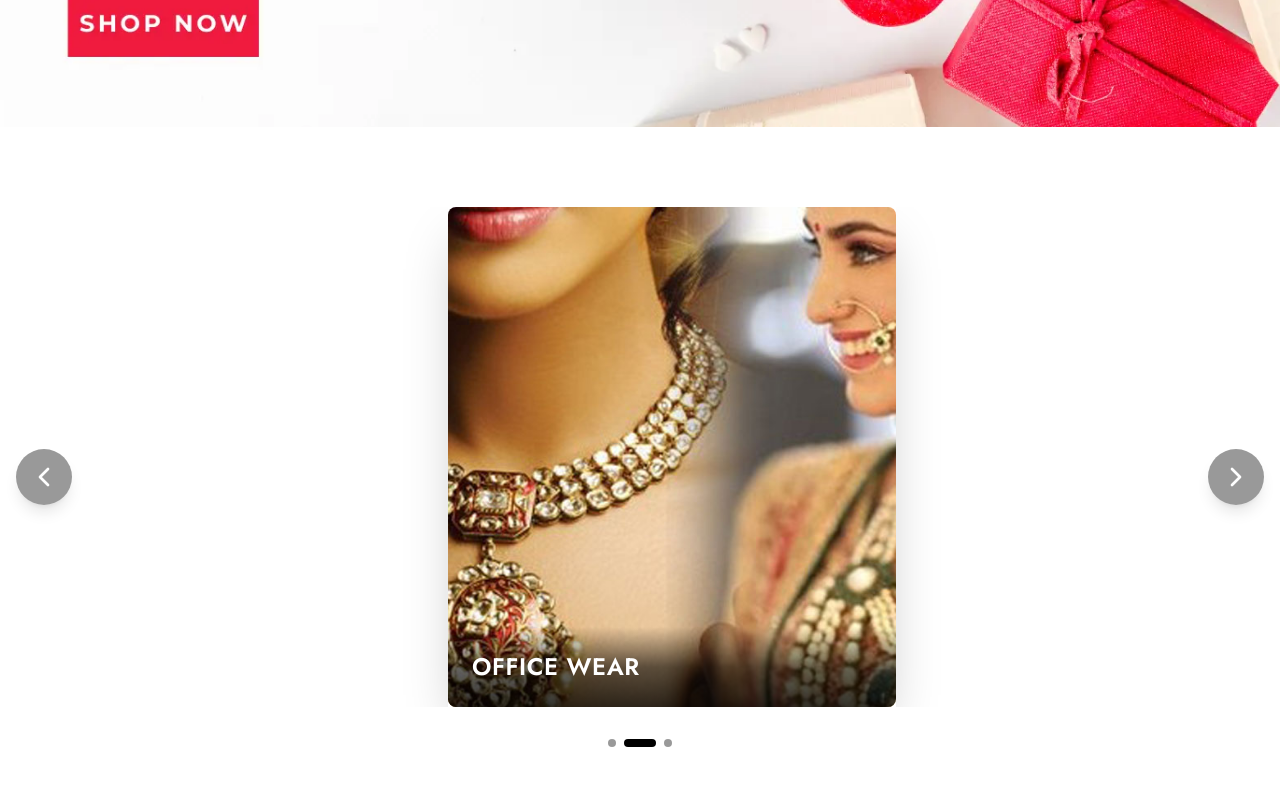
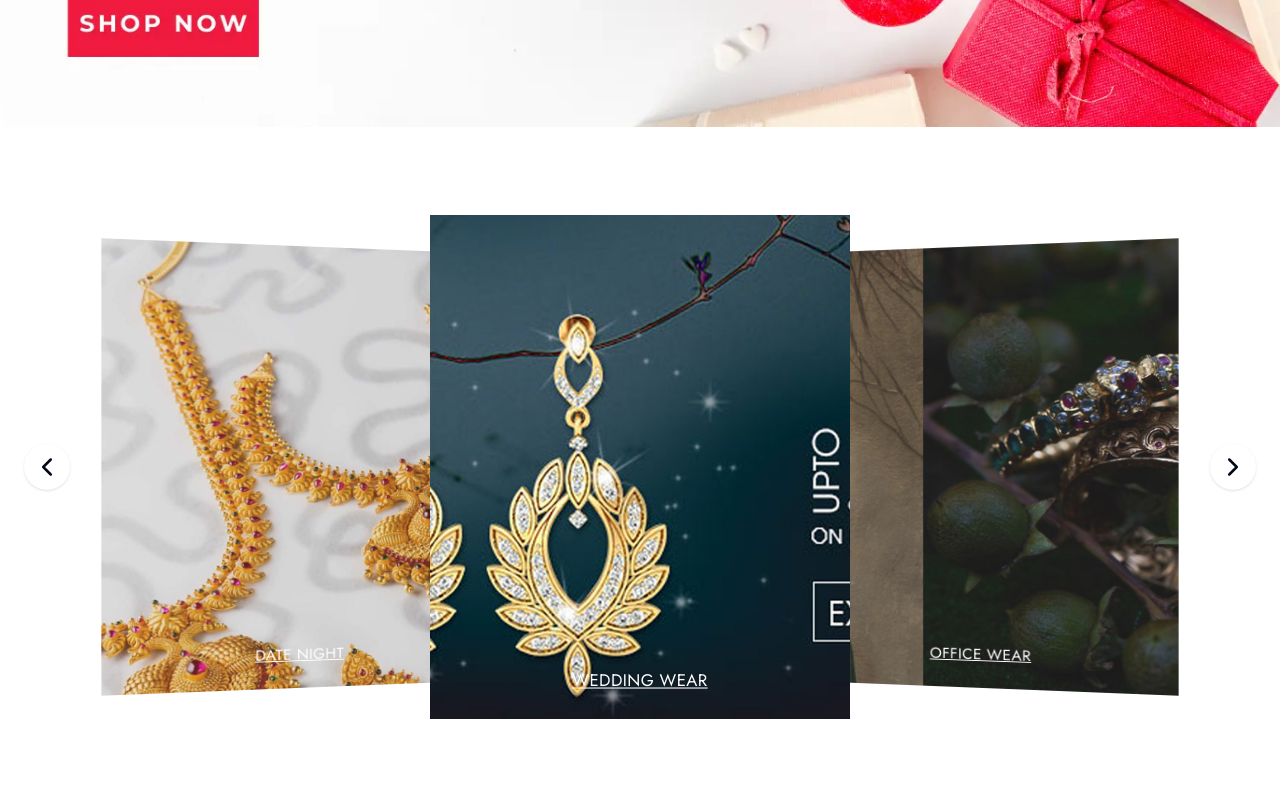
Before and after one commit to Michaelanand123singh/jewellery, a Next.js app: page / in a window 1280 px wide. Shown: the part 2200-3000 px from the top of the page. Built offline with nearby package versions, Linux system fonts and the light colour scheme; no server answers; the database is empty.

Commit message:
carousal update

```diff
--- a/components/home/FeaturedProducts.tsx
+++ b/components/home/FeaturedProducts.tsx
@@ -5,177 +5,129 @@ import Image from "next/image";
 import { ChevronLeft, ChevronRight } from "lucide-react";
 import { useEffect, useState } from "react";
 
-const featuredItems = [
-  {
-    id: 1,
-    image: "/img/slider/1.jpg",
-    label: "DAILY WEAR",
-  },
-  {
-    id: 2,
-    image: "/img/slider/2.jpg",
-    label: "OFFICE WEAR",
-  },
-  {
-    id: 3,
-    image: "/img/slider/3.jpg",
-    label: "PARTY WEAR",
-  },
+const items = [
+  { id: 1, image: "/img/slider/1.jpg", label: "PARTY WEAR" },
+  { id: 2, image: "/img/slider/2.jpg", label: "DAY OUT" },
+  { id: 3, image: "/img/slider/3.jpg", label: "DATE NIGHT" },
+  { id: 4, image: "/img/slider/4.jpg", label: "WEDDING WEAR" },
+  { id: 5, image: "/img/slider/5.jpg", label: "OFFICE WEAR" },
+  { id: 6, image: "/img/slider/6.jpg", label: "DAILY WEAR" },
 ];
 
 export default function FeaturedProducts() {
-  const [currentIndex, setCurrentIndex] = useState(0);
-  const [mounted, setMounted] = useState(false);
+  const [active, setActive] = useState(1);
+  const total = items.length;
+
+  const prev = () => setActive((i) => (i - 1 + total) % total);
+  const next = () => setActive((i) => (i + 1) % total);
 
   useEffect(() => {
-    setMounted(true);
+    const timer = setInterval(next, 5000);
+    return () => clearInterval(timer);
   }, []);
 
-  useEffect(() => {
-    if (!mounted) return;
-    const interval = setInterval(() => {
-      setCurrentIndex((prev) => (prev + 1) % featuredItems.length);
-    }, 5000);
-    return () => clearInterval(interval);
-  }, [mounted]);
+  return (
+    <section className="relative bg-white py-20 overflow-hidden">
 
-  const goPrev = () => {
-    setCurrentIndex((prev) => (prev - 1 + featuredItems.length) % featuredItems.length);
-  };
+      {/* 3D Carousel Container */}
 
-  const goNext = () => {
-    setCurrentIndex((prev) => (prev + 1) % featuredItems.length);
-  };
-
-  if (!mounted) return null;
-
-  // Calculate transform for horizontal scrolling
-  const translateX = -(currentIndex * (100 / featuredItems.length));
-
-  return (
-    <section className="relative w-full overflow-hidden bg-background py-12 sm:py-16 md:py-20">
-      <div className="w-full">
-        {/* 3D Carousel Container */}
-        <div className="relative" style={{ perspective: "1200px" }}>
-          {/* Left Arrow */}
+      <div className="relative max-w-7xl mx-auto flex items-center justify-center">
+        {/* LEFT ARROW */}
         <button
-            type="button"
-            aria-label="Previous slide"
-            onClick={goPrev}
-            className="absolute left-4 top-1/2 -translate-y-1/2 z-30 rounded-full bg-black/40 hover:bg-black/60 text-white p-3 backdrop-blur-sm transition-all shadow-lg"
+          onClick={prev}
+          className="absolute left-6 z-30 bg-white rounded-full shadow p-2"
+          aria-label="Previous"
         >
-            <ChevronLeft className="h-6 w-6 sm:h-8 sm:w-8" />
+          <ChevronLeft size={30} />
         </button>
 
-          {/* Horizontal Scrolling Carousel - Full Width */}
-          <div className="relative h-[400px] sm:h-[450px] md:h-[500px] overflow-hidden px-16 sm:px-20 md:px-24">
-            <motion.div
-              className="flex h-full gap-4 sm:gap-6 md:gap-8"
-              animate={{
-                x: `${translateX}%`,
-              }}
-              transition={{
-                duration: 0.8,
-                ease: "easeInOut",
-              }}
-              style={{
-                width: `${featuredItems.length * 100}%`,
-              }}
+        {/* SLIDES */}
+        <div
+          className="relative w-full h-[520px] flex items-center justify-center"
+          style={{ perspective: "1200px" }}
         >
-              {featuredItems.map((item, index) => {
-                const position = index - currentIndex;
-                const isActive = position === 0;
-                const isLeft = position < 0;
-                const isRight = position > 0;
+          {items.map((item, i) => {
+            const pos = (i - active + total) % total;
 
-                // Calculate 3D transform based on position
+            let x = 0;
+            let scale = 1;
             let rotateY = 0;
-                let translateZ = 0;
-                let opacity = 0.6;
-                let scale = 0.85;
+            let zIndex = 0;
+            let opacity = 1;
 
-                if (isActive) {
+            // LEFT CARD
+            if (pos === 0) {
+              x = -340;
+              scale = 0.92;
+              rotateY = 12;
+              zIndex = 1;
+              opacity = 0.9;
+            }
+
+            // CENTER CARD
+            if (pos === 1) {
+              x = 0;
+              scale = 1.05;
               rotateY = 0;
-                  translateZ = 0;
+              zIndex = 3;
               opacity = 1;
-                  scale = 1;
-                } else if (isLeft) {
-                  rotateY = 20;
-                  translateZ = -150;
-                  opacity = 0.5;
-                  scale = 0.8;
-                } else if (isRight) {
-                  rotateY = -20;
-                  translateZ = -150;
-                  opacity = 0.5;
-                  scale = 0.8;
             }
+
+            // RIGHT CARD
+            if (pos === 2) {
+              x = 340;
+              scale = 0.92;
+              rotateY = -12;
+              zIndex = 1;
+              opacity = 0.9;
+            }
+
+            // HIDE REST
+            if (pos > 2) opacity = 0;
 
             return (
               <motion.div
                 key={item.id}
-                    className="flex-shrink-0 h-full"
-                    style={{
-                      width: `${100 / featuredItems.length}%`,
-                      transformStyle: "preserve-3d",
-                      transform: `rotateY(${rotateY}deg) translateZ(${translateZ}px) scale(${scale})`,
-                      opacity,
-                    }}
+                className="absolute"
+                animate={{ x, scale, rotateY, opacity }}
                 transition={{
                   duration: 0.8,
-                      ease: "easeInOut",
+                  ease: [0.4, 0, 0.2, 1],
+                }}
+                style={{
+                  zIndex,
+                  transformStyle: "preserve-3d",
                 }}
               >
-                    <div className="relative w-full h-full max-w-xs sm:max-w-sm md:max-w-md mx-auto">
-                      <div className="relative aspect-[3/4] sm:aspect-[2/3] md:aspect-[3/4] w-full h-full shadow-2xl">
+                <div className="relative w-[400px] h-[480px]">
                   <Image
                     src={item.image}
                     alt={item.label}
                     fill
-                          className="object-cover rounded-lg"
-                          priority={isActive}
+                    className="object-cover"
+                    priority={pos === 1}
                   />
-                        {/* Text Overlay at Bottom */}
-                        <div className="absolute bottom-0 left-0 right-0 bg-gradient-to-t from-black/80 via-black/60 to-transparent p-4 sm:p-5 md:p-6 rounded-b-lg">
-                          <h3 className="text-white text-lg sm:text-xl md:text-2xl font-semibold uppercase tracking-wide">
+
+                  {/* LABEL */}
+                  <div className="absolute bottom-6 left-1/2 -translate-x-1/2">
+                    <span className="text-white text-md underline tracking-wide">
                       {item.label}
-                          </h3>
-                        </div>
+                    </span>
                   </div>
                 </div>
               </motion.div>
             );
           })}
-            </motion.div>
         </div>
 
-          {/* Right Arrow */}
+        {/* RIGHT ARROW */}
         <button
-            type="button"
-            aria-label="Next slide"
-            onClick={goNext}
-            className="absolute right-4 top-1/2 -translate-y-1/2 z-30 rounded-full bg-black/40 hover:bg-black/60 text-white p-3 backdrop-blur-sm transition-all shadow-lg"
+          onClick={next}
+          className="absolute right-6 z-30 bg-white rounded-full shadow p-2"
+          aria-label="Next"
         >
-            <ChevronRight className="h-6 w-6 sm:h-8 sm:w-8" />
+          <ChevronRight size={30} />
         </button>
-
-          {/* Dots Indicator */}
-          <div className="flex justify-center gap-2 mt-8">
-            {featuredItems.map((_, index) => (
-              <button
-                key={index}
-                type="button"
-                aria-label={`Go to slide ${index + 1}`}
-                onClick={() => setCurrentIndex(index)}
-                className={`h-2 rounded-full transition-all duration-300 ${
-                  index === currentIndex
-                    ? "bg-black w-8"
-                    : "bg-black/40 hover:bg-black/60 w-2"
-                }`}
-              />
-            ))}
-          </div>
-        </div>
       </div>
     </section>
   );
```
Also changed, not shown: 1 other file (tests, documents, lock files or other folders). Lines whose indentation alone changed are shown as unchanged.
